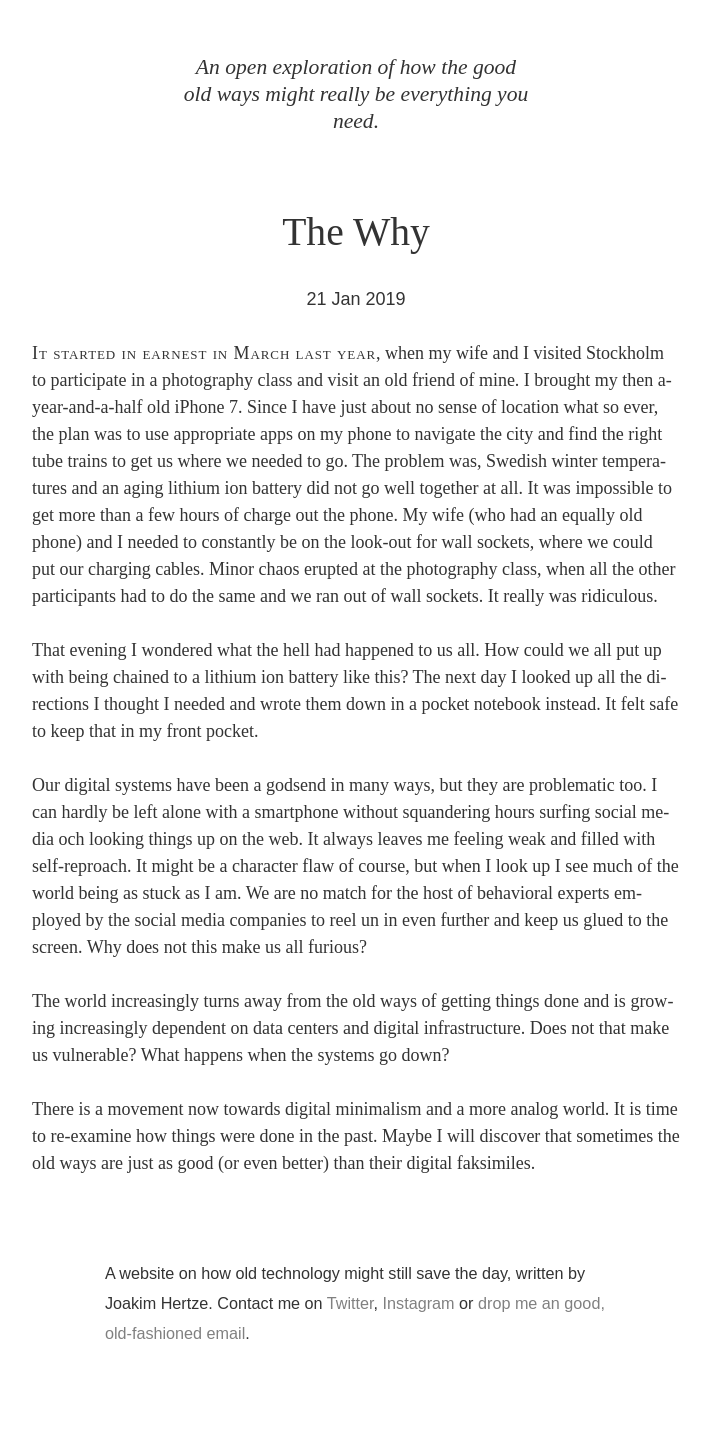
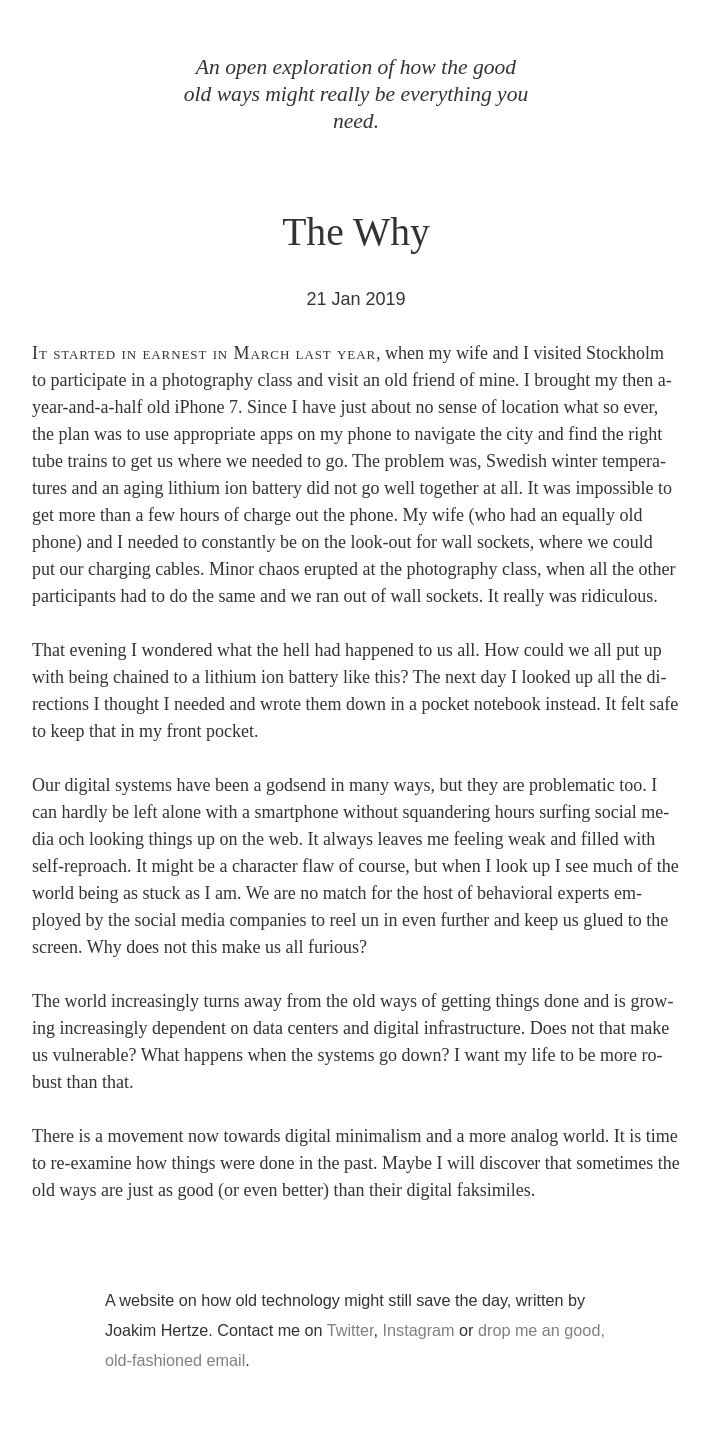
Before and after one commit to hertze/hertze.github.io, a Jekyll site: the page built from _posts/2019-01-21-the-why.md, in a window 1280 px wide. Shown: the whole page, without its empty margins (284-995 px from the left). Built offline with Jekyll 4.4.1, drawn with Linux system fonts in a browser that asks for light colours; some web fonts are replaced; our own code applies the rules of GitHub Pages for plain Markdown files; before the commit the page ends 1410 px from its top, so only the background shows below that.

Commit message:
Update 2019-01-21-the-why.md

```diff
--- a/_posts/2019-01-21-the-why.md
+++ b/_posts/2019-01-21-the-why.md
@@ -4,6 +4,6 @@ That evening I wondered what the hell had happened to us all. How could we all p
 
 Our digital systems have been a godsend in many ways, but they are problematic too. I can hardly be left alone with a smartphone without squandering hours surfing social media och looking things up on the web. It always leaves me feeling weak and filled with self-reproach. It might be a character flaw of course, but when I look up I see much of the world being as stuck as I am. We are no match for the host of behavioral experts employed by the social media companies to reel un in even further and keep us glued to the screen. Why does not this make us all furious?
 
-The world increasingly turns away from the old ways of getting things done and is growing increasingly dependent on data centers and digital infrastructure. Does not that make us vulnerable? What happens when the systems go down?
+The world increasingly turns away from the old ways of getting things done and is growing increasingly dependent on data centers and digital infrastructure. Does not that make us vulnerable? What happens when the systems go down? I want my life to be more robust than that.
 
 There is a movement now towards digital minimalism and a more analog world. It is time to re-examine how things were done in the past. Maybe I will discover that sometimes the old ways are just as good (or even better) than their digital faksimiles.
```
